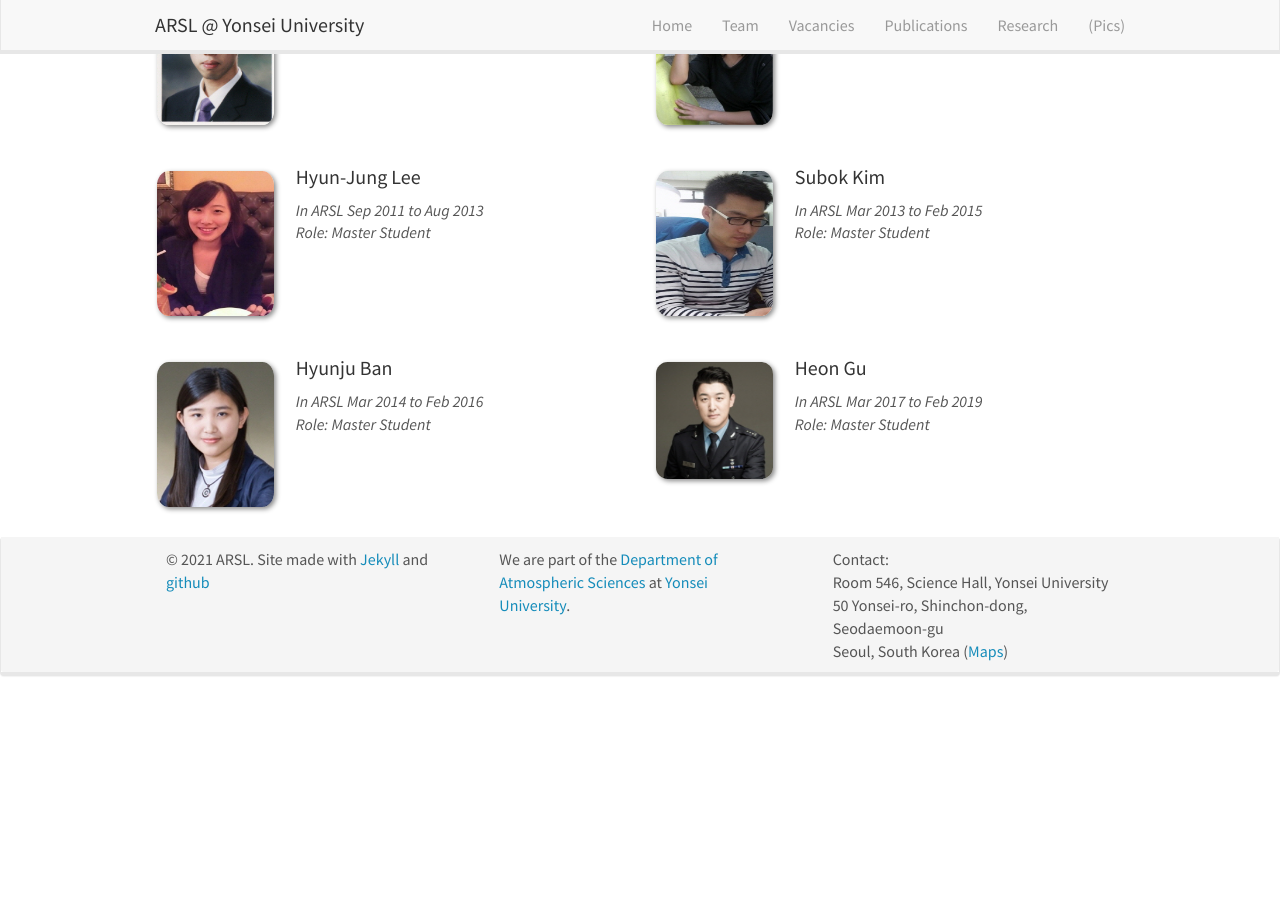
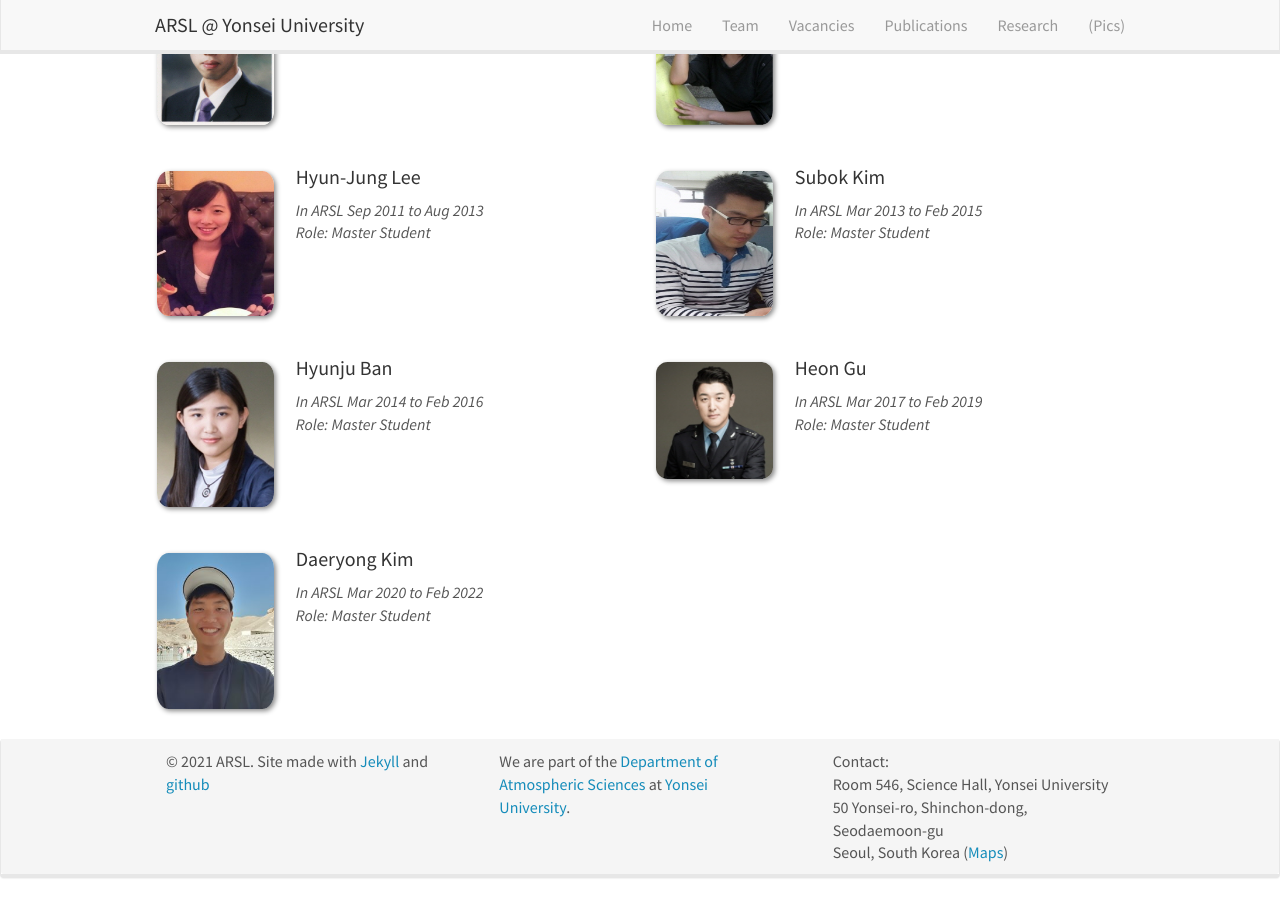
Before and after one commit to roo2003/roo2003.github.io, a Jekyll site: the page built from _pages/team.md, in a window 1280 px wide and 900 px high, scrolled down 2514 px. Built offline with Jekyll 4.4.1, drawn with Linux system fonts in a browser that asks for light colours; nearby versions of some CDN libraries; before the commit the page ends 3212 px from its top, so only the background shows below that.

Commit message:
Update alumni_members.yml

```diff
--- a/_data/alumni_members.yml
+++ b/_data/alumni_members.yml
@@ -108,3 +108,10 @@
   email: ghoney0204@yonsei.ac.kr
   number_educ: 0
   education1:
+
+- name: Daeryong Kim
+  photo: Daeryong.jpg
+  info: Master Student
+  duration: In ARSL Mar 2020 to Feb 2022
+  email: spellbinder@yonsei.ac.kr
+  number_educ: 0
```
